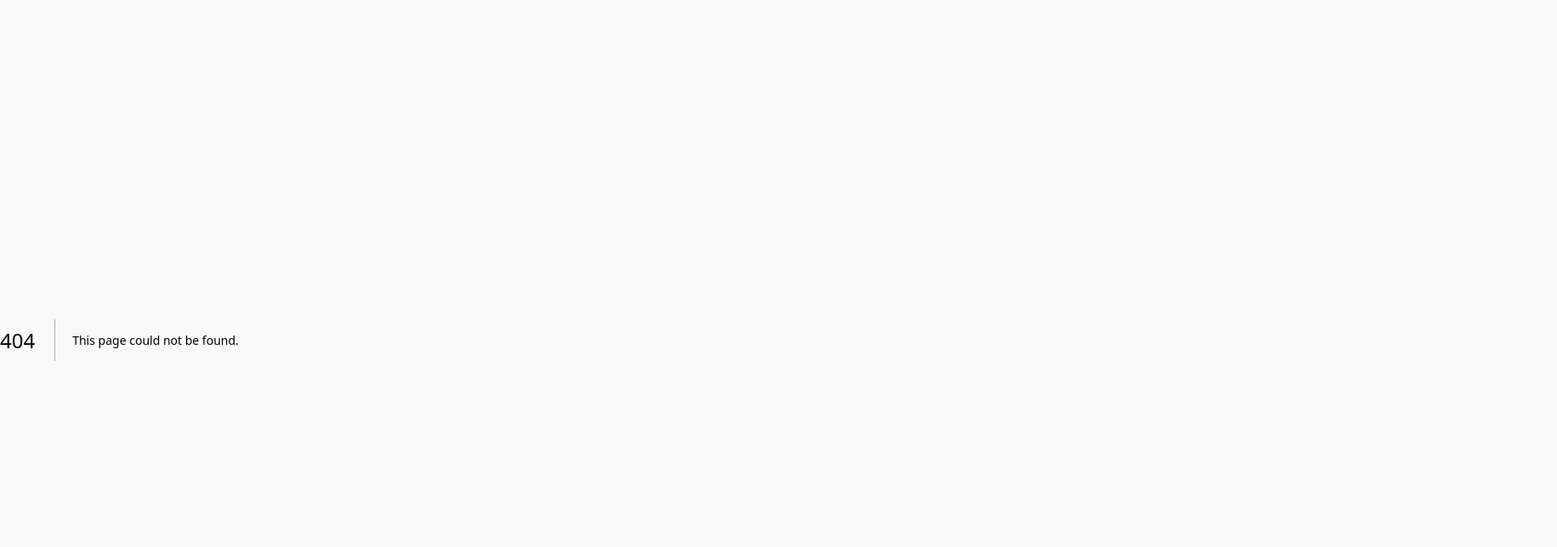
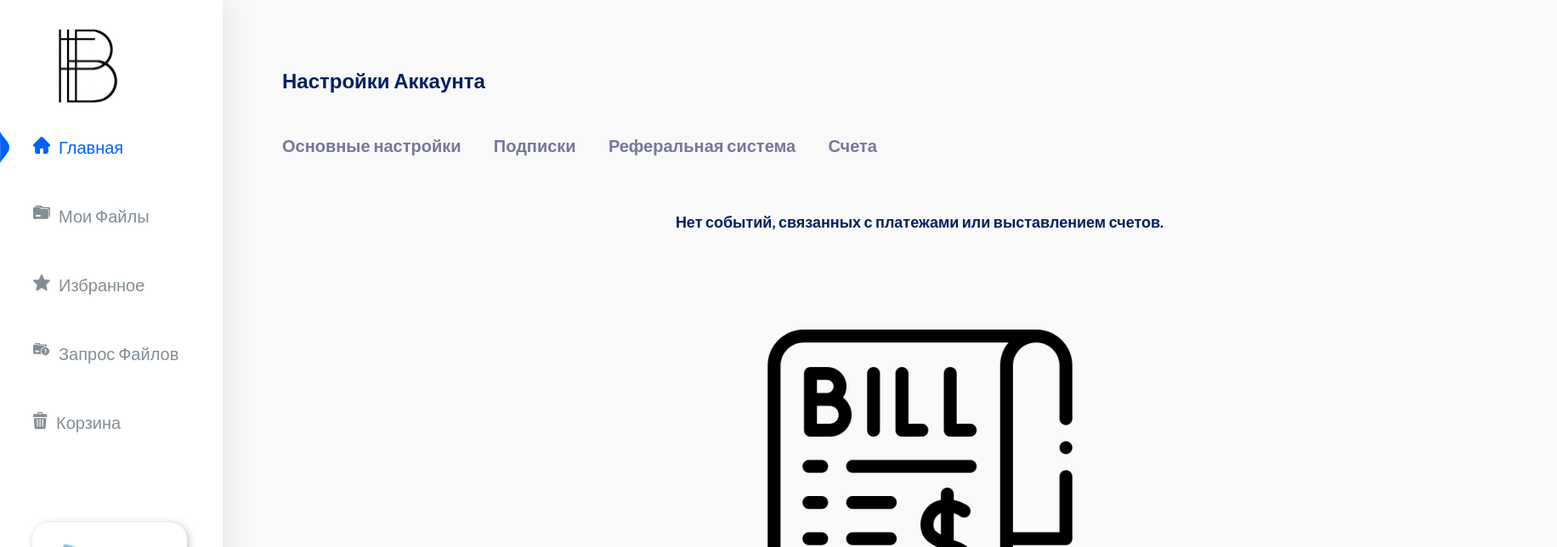
Before and after one commit to Kkotlyar777/Blocknot, a Next.js app: page /Bill in a window 1280 px wide. Before the commit this address had no page. Shown: the top 644 px of the page at 85% size, 1832 px wide, since content can reach past the window. Built offline with nearby package versions, Linux system fonts and the light colour scheme.

Commit message:
Bug Fix #1

```diff
--- /dev/null
+++ b/app/Bill/page.tsx
@@ -0,0 +1,8 @@
+import Bills from '@/page/Bills/index';
+import { Metadata } from 'next';
+
+export const metadata: Metadata = {
+	title: 'Your Bills',
+};
+
+export default Bills;
--- /dev/null
+++ b/src/page/Bills/Bills.module.sass
@@ -0,0 +1,25 @@
+.MainCont
+    display: flex
+    width: 100%
+    height: 100%
+    justify-content: flex-start
+    align-items: flex-start
+
+.MainContentLayout
+    width: 100%
+    height: 100%
+
+.MainContent
+    width: 1500px
+    height: 600px
+    display: flex
+    flex-direction: column
+    justify-content: flex-start
+    align-items: center
+    margin-top: 50px
+
+.Title
+    font-weight: 700
+    font-size: 18px
+    color: #051F61
+    margin-bottom: 115px
--- /dev/null
+++ b/src/page/Bills/index.ts
@@ -0,0 +1,2 @@
+import { Bills } from '@/page/Bills/page';
+export default Bills;
--- /dev/null
+++ b/src/page/Bills/page.tsx
@@ -0,0 +1,20 @@
+import style from '@/page/Bills/Bills.module.sass';
+import OptionsHeader from '@/widgets/OptionsHeader';
+import SidebarLayout from '@/widgets/sidebar';
+
+export const Bills = () => {
+	return (
+		<div className={style.MainCont}>
+			<SidebarLayout />
+			<div className={style.MainContentLayout}>
+				<OptionsHeader />
+				<div className={style.MainContent}>
+					<div className={style.Title}>
+						Нет событий, связанных с платежами или выставлением счетов.
+					</div>
+					<img src="/Bills.png" alt="" />
+				</div>
+			</div>
+		</div>
+	);
+};
--- a/src/page/Prices/My Files/page.tsx
+++ b/src/page/Prices/My Files/page.tsx
@@ -6,7 +6,7 @@ import styles from './Prices.module.sass';
 export const prices = () => {
 	return (
 		<div className={styles.prices}>
-			<Link href={`/`}>
+			<Link href={`/Home`}>
 				<img src="/Logo.png" alt="Logo" className={styles.mainImg} />
 			</Link>
 			<div className={styles.mainPrices}>
--- a/src/widgets/OptionsHeader/layout.tsx
+++ b/src/widgets/OptionsHeader/layout.tsx
@@ -13,30 +13,25 @@ export function OptionsHeader() {
 			<div className={styles.AccountOptions}>Настройки Аккаунта</div>
 			<div className={styles.OptionsList}>
 				<div className={styles.MainOption}>
-					<Link
-						href={`/Settings`}
-						className={styles.Link}
-					>
+					<Link href={`/Settings`} className={styles.Link}>
 						Основные настройки
 					</Link>
 				</div>
 				<div className={styles.Sub}>
-					<Link
-						href={`/Subscribe`}
-						className={styles.Link}
-					>
+					<Link href={`/Subscribe`} className={styles.Link}>
 						Подписки
 					</Link>
 				</div>
 				<div className={styles.Referal}>
-					<Link
-						href={`/ReferalSystem`}
-						className={styles.Link}
-					>
+					<Link href={`/ReferalSystem`} className={styles.Link}>
 						Реферальная система
 					</Link>
 				</div>
-				<div className={styles.accounts}>Счета</div>
+				<div className={styles.accounts}>
+					<Link href={`/Bill`} className={styles.Link}>
+						Счета
+					</Link>
+				</div>
 			</div>
 		</div>
 	);
--- a/src/widgets/Profile/Profile.module.sass
+++ b/src/widgets/Profile/Profile.module.sass
@@ -134,3 +134,12 @@
         cursor: pointer
         svg
             margin-right: 11px
+
+.Link
+    color: black
+    text-decoration: none
+    transition: all .5s
+    &:hover
+        text-decoration: underline
+        text-decoration-skip-ink: none
+        color: black
--- a/src/widgets/Profile/ts/index.ts
+++ /dev/null
@@ -1 +0,0 @@
-export type * from './interfaces';
--- a/src/widgets/Profile/ts/interfaces.ts
+++ /dev/null
@@ -1 +0,0 @@
-export interface IProfileProps {}
--- a/src/widgets/sidebar/layout.tsx
+++ b/src/widgets/sidebar/layout.tsx
@@ -13,7 +13,10 @@ export function SidebarLayout() {
 
 	return (
 		<div className={styles.sidebar}>
-			<img src="/Logo.png" alt="" />
+			<Link href={`/Home`} style={{ textDecoration: 'none' }}>
+				<img src="/Logo.png" alt="" />
+			</Link>
+
 			<div className={styles.cont}>
 				<div className={styles.Popup}>
 					<Popup mT={31} dN={numPage === 0 ? '1' : '0'} />
```
Also changed, not shown: src/page/Subscribe/page.tsx (+10 -2 lines), src/widgets/Profile/Profile.tsx (+16 -9 lines), public/Bills.png (added).
